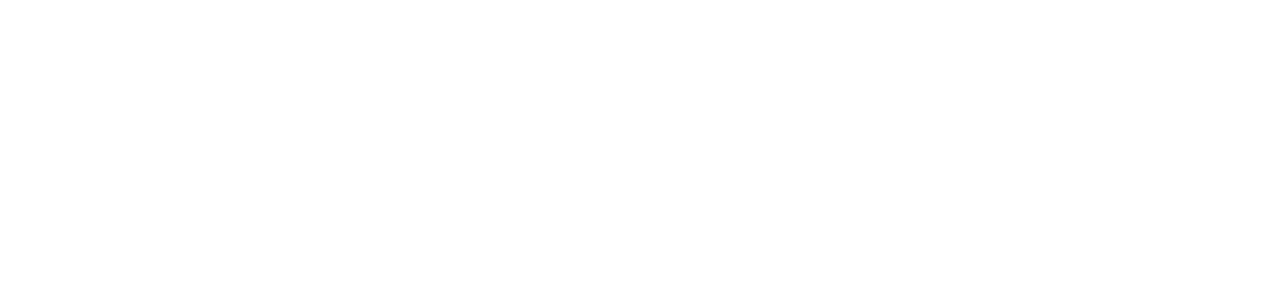
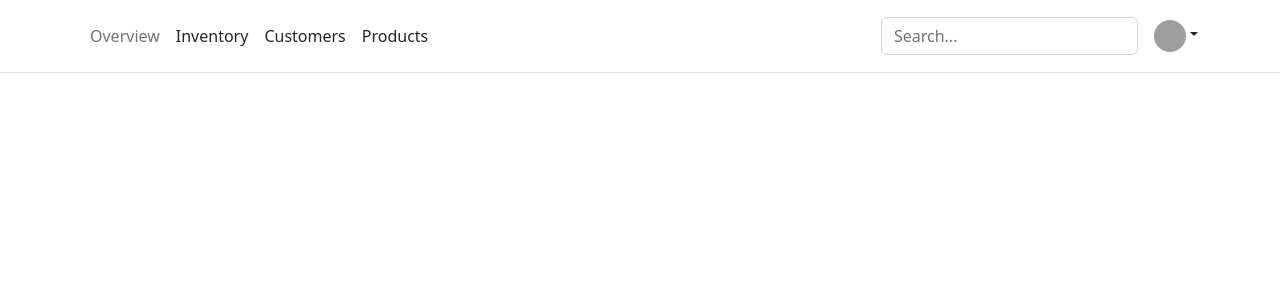
Before and after one commit to khushal024/ecommstore, a React (Create React App) app: page / in a window 1280 px wide. Shown: the top 300 px of the page. Built offline with nearby package versions, Linux system fonts and the light colour scheme; grey boxes are pictures that could not be loaded.

Commit message:
new bootstrap setup

```diff
--- a/package.json
+++ b/package.json
@@ -3,14 +3,17 @@
   "version": "0.1.0",
   "private": true,
   "dependencies": {
+    "@popperjs/core": "^2.11.5",
     "@testing-library/jest-dom": "^5.16.4",
     "@testing-library/react": "^13.3.0",
     "@testing-library/user-event": "^13.5.0",
-    "bootstrap": "^5.1.3",
+    "bootstrap": "^5.2.0",
+    "jquery": "^3.6.0",
     "react": "^18.2.0",
     "react-dom": "^18.2.0",
     "react-scripts": "5.0.1",
     "sass": "^1.53.0",
+    "scss": "^0.2.4",
     "web-vitals": "^2.1.4"
   },
   "scripts": {
--- a/src/App.js
+++ b/src/App.js
@@ -1,9 +1,9 @@
 import './App.scss';
-
+import {Heeader} from "./components/header.js"
 function App() {
   return (
     <div className="App">
-
+      <div className="dddd"><Heeader /> </div>
     </div>
   );
 }
--- /dev/null
+++ b/src/components/header.js
@@ -0,0 +1,39 @@
+import React from "react";
+
+export const Heeader = ()=>{
+    return(
+    <header className="p-3 mb-3 border-bottom">
+<div className="container">
+  <div className="d-flex flex-wrap align-items-center justify-content-center justify-content-lg-start">
+    <a href="/" className="d-flex align-items-center mb-2 mb-lg-0 text-dark text-decoration-none">
+
+    </a>
+
+    <ul className="nav col-12 col-lg-auto me-lg-auto mb-2 justify-content-center mb-md-0">
+      <li><a href="/#" className="nav-link px-2 link-secondary">Overview</a></li>
+      <li><a href="/#" className="nav-link px-2 link-dark">Inventory</a></li>
+      <li><a href="/#" className="nav-link px-2 link-dark">Customers</a></li>
+      <li><a href="/#" className="nav-link px-2 link-dark">Products</a></li>
+    </ul>
+
+    <form className="col-12 col-lg-auto mb-3 mb-lg-0 me-lg-3" role="search">
+      <input type="search" className="form-control" placeholder="Search..." aria-label="Search" />
+    </form>
+
+    <div className="dropdown text-end">
+      <a href="/#" className="d-block link-dark text-decoration-none dropdown-toggle" data-bs-toggle="dropdown" aria-expanded="false">
+        <img src="https://github.com/mdo.png" alt="mdo" width="32" height="32" className="rounded-circle" />
+      </a>
+      <ul className="dropdown-menu text-small" >
+        <li><a className="dropdown-item" href="/#">New project...</a></li>
+        <li><a className="dropdown-item" href="/#">Settings</a></li>
+        <li><a className="dropdown-item" href="/#">Profile</a></li>
+        <li><hr className="dropdown-divider" /></li>
+        <li><a className="dropdown-item" href="/#">Sign out</a></li>
+      </ul>
+    </div>
+  </div>
+</div>
+</header>
+)
+}
--- a/src/index.js
+++ b/src/index.js
@@ -3,6 +3,8 @@
 import './index.css';
 import App from './App';
 import reportWebVitals from './reportWebVitals';
+import "bootstrap/dist/css/bootstrap.min.css";
+import "bootstrap/dist/js/bootstrap";
 
 const root = ReactDOM.createRoot(document.getElementById('root'));
 root.render(
```
Also changed, not shown: 1 other file (tests, documents, lock files or other folders).
